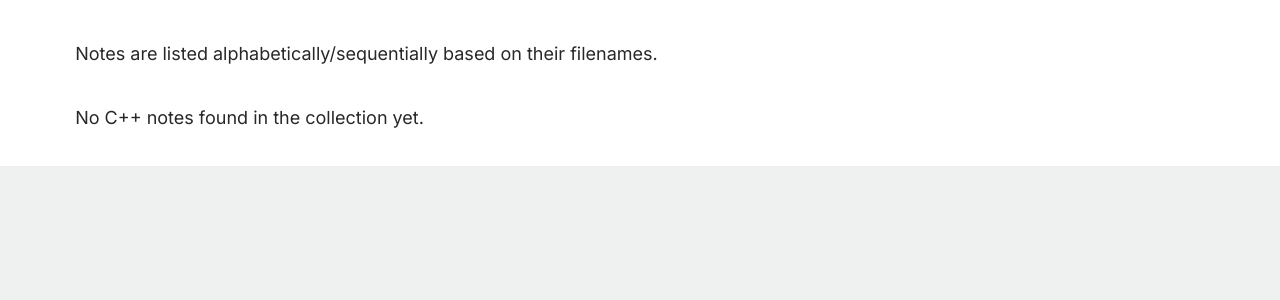
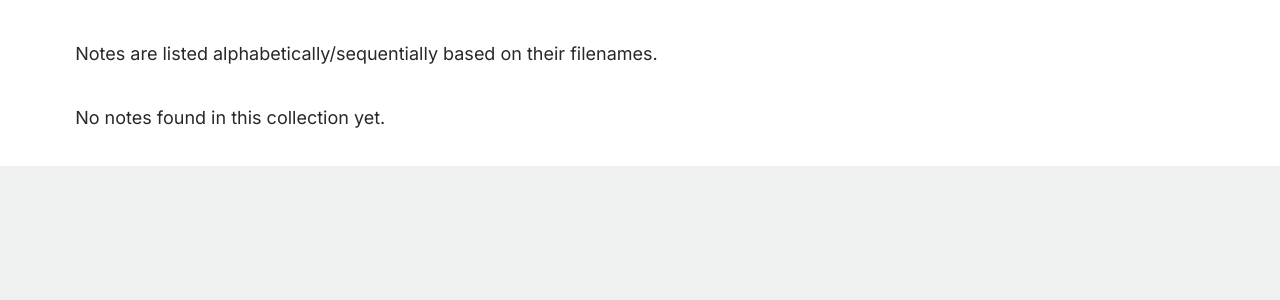
Before and after one commit to dev-ai-kar/vaibhavdeokar-portfolio, a Jekyll site: the page built from notes/cpp.md, in a window 1280 px wide. Shown: the part 238-538 px from the top of the page. Built offline with Jekyll 4.4.1, drawn with Linux system fonts in a browser that asks for light colours; some web fonts are replaced.

Commit message:
feat(layouts): create collection index layout and update notes pages

```diff
--- /dev/null
+++ b/_layouts/collection_index.html
@@ -0,0 +1,55 @@
+---
+layout: default
+---
+
+<section class="s-content">
+
+    <div class="s-pageheader">
+        <div class="row">
+            <div class="column large-12">
+                <h1 class="page-title">{{ page.title }}</h1>
+            </div>
+        </div>
+    </div>
+
+    <div class="row">
+        <div class="column large-12">
+            <p>Notes are listed alphabetically/sequentially based on their filenames.</p>
+        </div>
+    </div>
+
+    {% assign collection_name = page.collection_name %}
+    {% assign all_notes = site[collection_name] %}
+    {% assign notes_count = all_notes | size %}
+
+    {% if notes_count > 0 %}
+        {% assign notes_per_col = notes_count | divided_by: 2 | ceil %}
+
+        <div class="row">
+
+            <div class="column large-6 medium-6 tab-full">
+                <ul style="list-style: none; padding-left: 0;">
+                    {% for note in all_notes limit: notes_per_col %}
+                    <li style="margin-bottom: 0.5em;"><a href="{{ note.url | relative_url }}">{{ note.title | default: note.name | escape }}</a></li>
+                    {% endfor %}
+                </ul>
+            </div>
+
+            <div class="column large-6 medium-6 tab-full" style="margin-top: 0;">
+                <ul style="list-style: none; padding-left: 0;">
+                    {% for note in all_notes offset: notes_per_col %}
+                    <li style="margin-bottom: 0.5em;"><a href="{{ note.url | relative_url }}">{{ note.title | default: note.name | escape }}</a></li>
+                    {% endfor %}
+                </ul>
+            </div>
+
+        </div>
+    {% else %}
+         <div class="row">
+            <div class="column large-12">
+                <p>No notes found in this collection yet.</p>
+            </div>
+         </div>
+    {% endif %}
+
+</section>
--- a/notes/cpp.md
+++ b/notes/cpp.md
@@ -1,56 +1,6 @@
 ---
-layout: default
+layout: collection_index
 title: "C++ Notes"
-permalink: /notes/cpp/ # Ensure this page is served at the directory root URL
+collection_name: "cpp_notes"
+permalink: /notes/cpp/
 ---
-
-<section class="s-content">
-
-    <div class="s-pageheader">
-        <div class="row">
-            <div class="column large-12">
-                <h1 class="page-title">{{ page.title }}</h1>
-            </div>
-        </div>
-    </div>
-
-    <div class="row">
-        <div class="column large-12">
-            <p>Notes are listed alphabetically/sequentially based on their filenames.</p>
-        </div>
-    </div>
-
-    {% assign all_notes = site.cpp_notes %}
-    {% assign notes_count = all_notes | size %}
-
-    {% if notes_count > 0 %}
-        {% assign notes_per_col = notes_count | divided_by: 2 | ceil %}
-
-        <div class="row">
-
-            <div class="column large-6 medium-6 tab-full">
-                <ul style="list-style: none; padding-left: 0;">
-                    {% for note in all_notes limit: notes_per_col %}
-                    <li style="margin-bottom: 0.5em;"><a href="{{ note.url | relative_url }}">{{ note.title | default: note.name | escape }}</a></li>
-                    {% endfor %}
-                </ul>
-            </div>
-
-            <div class="column large-6 medium-6 tab-full" style="margin-top: 0;">
-                <ul style="list-style: none; padding-left: 0;">
-                    {% for note in all_notes offset: notes_per_col %}
-                    <li style="margin-bottom: 0.5em;"><a href="{{ note.url | relative_url }}">{{ note.title | default: note.name | escape }}</a></li>
-                    {% endfor %}
-                </ul>
-            </div>
-
-        </div>
-    {% else %}
-         <div class="row">
-            <div class="column large-12">
-                <p>No C++ notes found in the collection yet.</p>
-            </div>
-         </div>
-    {% endif %}
-
-</section>
```
Also changed, not shown: notes/algorithms.md (+4 -14 lines).
